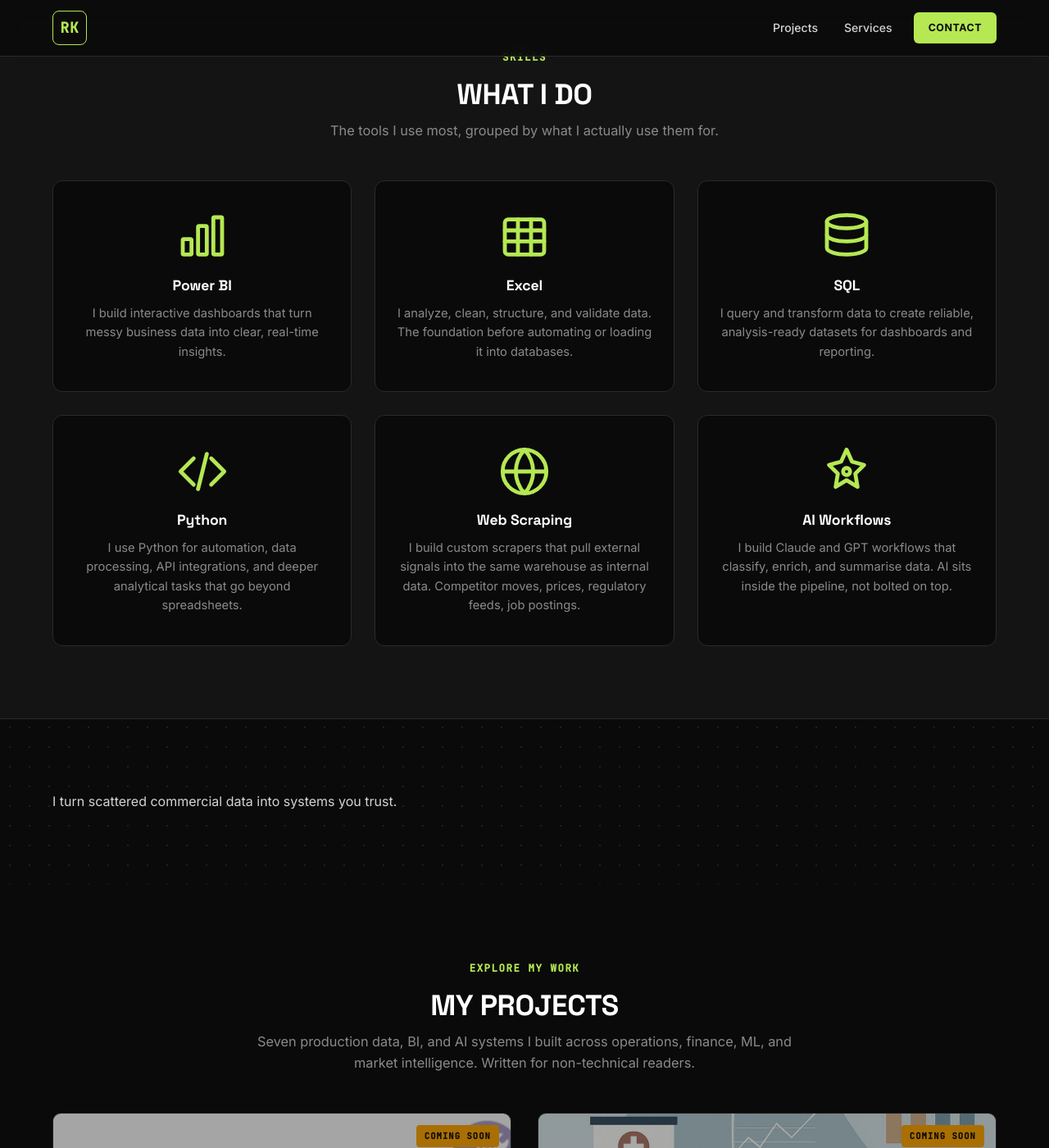
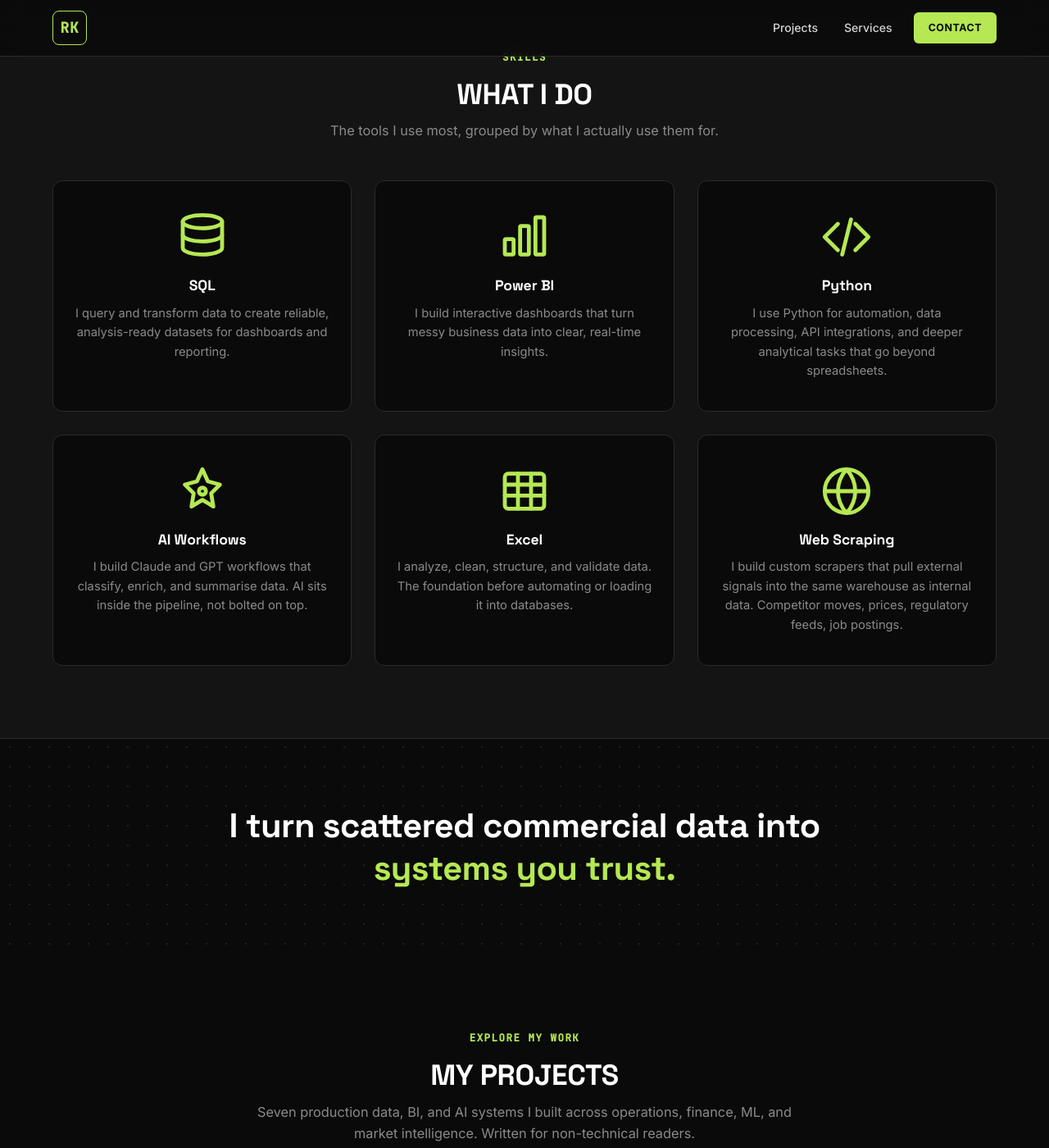
Before and after one commit to rasmuskampmann1998/rasmuskampmann.com, a Jekyll site: the page built from index.md, in a window 1280 px wide and 1400 px high, scrolled down 805 px. Shown: the whole window at 82% size. Built offline with Jekyll 4.4.1, drawn with Linux system fonts in a browser that asks for light colours.

Commit message:
Reorder skills grid + style tagline band
- Skills order: SQL, Power BI, Python, AI Workflows, Excel, Web Scraping
- Style .hero-tagline-band so the slogan renders as a centered large headline with green highlight, not as default body text floating left

```diff
--- a/assets/css/main.scss
+++ b/assets/css/main.scss
@@ -1389,6 +1389,25 @@
   }
 }
 
+// ── HERO TAGLINE BAND (between Skills and Projects) ─────────────────────────
+.hero-tagline-band {
+  padding: 80px 0;
+  text-align: center;
+
+  .hero-tagline {
+    font-family: 'Space Grotesk', sans-serif;
+    font-size: clamp(1.6rem, 3.6vw, 2.6rem);
+    font-weight: 700;
+    color: var(--text-primary);
+    line-height: 1.25;
+    letter-spacing: -0.015em;
+    max-width: 820px;
+    margin: 0 auto;
+
+    .highlight { color: var(--accent-green); }
+  }
+}
+
 // ── PROJECTS GRID (larger 2-col reference style) ─────────────────────────────
 .projects-grid-large {
   display: grid;
--- a/index.md
+++ b/index.md
@@ -45,6 +45,18 @@
       <div class="skill-card">
         <div class="skill-icon">
           <svg viewBox="0 0 24 24" fill="none" stroke="#B5E853" stroke-width="1.8" stroke-linecap="round" stroke-linejoin="round">
+            <ellipse cx="12" cy="5" rx="9" ry="3"/>
+            <path d="M3 5v6c0 1.66 4 3 9 3s9-1.34 9-3V5"/>
+            <path d="M3 11v6c0 1.66 4 3 9 3s9-1.34 9-3v-6"/>
+          </svg>
+        </div>
+        <h3>SQL</h3>
+        <p>I query and transform data to create reliable, analysis-ready datasets for dashboards and reporting.</p>
+      </div>
+
+      <div class="skill-card">
+        <div class="skill-icon">
+          <svg viewBox="0 0 24 24" fill="none" stroke="#B5E853" stroke-width="1.8" stroke-linecap="round" stroke-linejoin="round">
             <rect x="3" y="13" width="4" height="7" rx="0.5"/>
             <rect x="10" y="7" width="4" height="13" rx="0.5"/>
             <rect x="17" y="3" width="4" height="17" rx="0.5"/>
@@ -52,6 +64,29 @@
         </div>
         <h3>Power BI</h3>
         <p>I build interactive dashboards that turn messy business data into clear, real-time insights.</p>
+      </div>
+
+      <div class="skill-card">
+        <div class="skill-icon">
+          <svg viewBox="0 0 24 24" fill="none" stroke="#B5E853" stroke-width="1.8" stroke-linecap="round" stroke-linejoin="round">
+            <polyline points="16 18 22 12 16 6"/>
+            <polyline points="8 6 2 12 8 18"/>
+            <line x1="14" y1="4" x2="10" y2="20"/>
+          </svg>
+        </div>
+        <h3>Python</h3>
+        <p>I use Python for automation, data processing, API integrations, and deeper analytical tasks that go beyond spreadsheets.</p>
+      </div>
+
+      <div class="skill-card">
+        <div class="skill-icon">
+          <svg viewBox="0 0 24 24" fill="none" stroke="#B5E853" stroke-width="1.8" stroke-linecap="round" stroke-linejoin="round">
+            <path d="M12 2l2.5 5.5L20 9l-4 4 1 6-5-3-5 3 1-6-4-4 5.5-1.5z"/>
+            <circle cx="12" cy="12" r="1.6"/>
+          </svg>
+        </div>
+        <h3>AI Workflows</h3>
+        <p>I build Claude and GPT workflows that classify, enrich, and summarise data. AI sits inside the pipeline, not bolted on top.</p>
       </div>
 
       <div class="skill-card">
@@ -71,30 +106,6 @@
       <div class="skill-card">
         <div class="skill-icon">
           <svg viewBox="0 0 24 24" fill="none" stroke="#B5E853" stroke-width="1.8" stroke-linecap="round" stroke-linejoin="round">
-            <ellipse cx="12" cy="5" rx="9" ry="3"/>
-            <path d="M3 5v6c0 1.66 4 3 9 3s9-1.34 9-3V5"/>
-            <path d="M3 11v6c0 1.66 4 3 9 3s9-1.34 9-3v-6"/>
-          </svg>
-        </div>
-        <h3>SQL</h3>
-        <p>I query and transform data to create reliable, analysis-ready datasets for dashboards and reporting.</p>
-      </div>
-
-      <div class="skill-card">
-        <div class="skill-icon">
-          <svg viewBox="0 0 24 24" fill="none" stroke="#B5E853" stroke-width="1.8" stroke-linecap="round" stroke-linejoin="round">
-            <polyline points="16 18 22 12 16 6"/>
-            <polyline points="8 6 2 12 8 18"/>
-            <line x1="14" y1="4" x2="10" y2="20"/>
-          </svg>
-        </div>
-        <h3>Python</h3>
-        <p>I use Python for automation, data processing, API integrations, and deeper analytical tasks that go beyond spreadsheets.</p>
-      </div>
-
-      <div class="skill-card">
-        <div class="skill-icon">
-          <svg viewBox="0 0 24 24" fill="none" stroke="#B5E853" stroke-width="1.8" stroke-linecap="round" stroke-linejoin="round">
             <circle cx="12" cy="12" r="10"/>
             <line x1="2" y1="12" x2="22" y2="12"/>
             <path d="M12 2a15.3 15.3 0 0 1 4 10 15.3 15.3 0 0 1-4 10 15.3 15.3 0 0 1-4-10 15.3 15.3 0 0 1 4-10z"/>
@@ -102,17 +113,6 @@
         </div>
         <h3>Web Scraping</h3>
         <p>I build custom scrapers that pull external signals into the same warehouse as internal data. Competitor moves, prices, regulatory feeds, job postings.</p>
-      </div>
-
-      <div class="skill-card">
-        <div class="skill-icon">
-          <svg viewBox="0 0 24 24" fill="none" stroke="#B5E853" stroke-width="1.8" stroke-linecap="round" stroke-linejoin="round">
-            <path d="M12 2l2.5 5.5L20 9l-4 4 1 6-5-3-5 3 1-6-4-4 5.5-1.5z"/>
-            <circle cx="12" cy="12" r="1.6"/>
-          </svg>
-        </div>
-        <h3>AI Workflows</h3>
-        <p>I build Claude and GPT workflows that classify, enrich, and summarise data. AI sits inside the pipeline, not bolted on top.</p>
       </div>
 
     </div>
```
